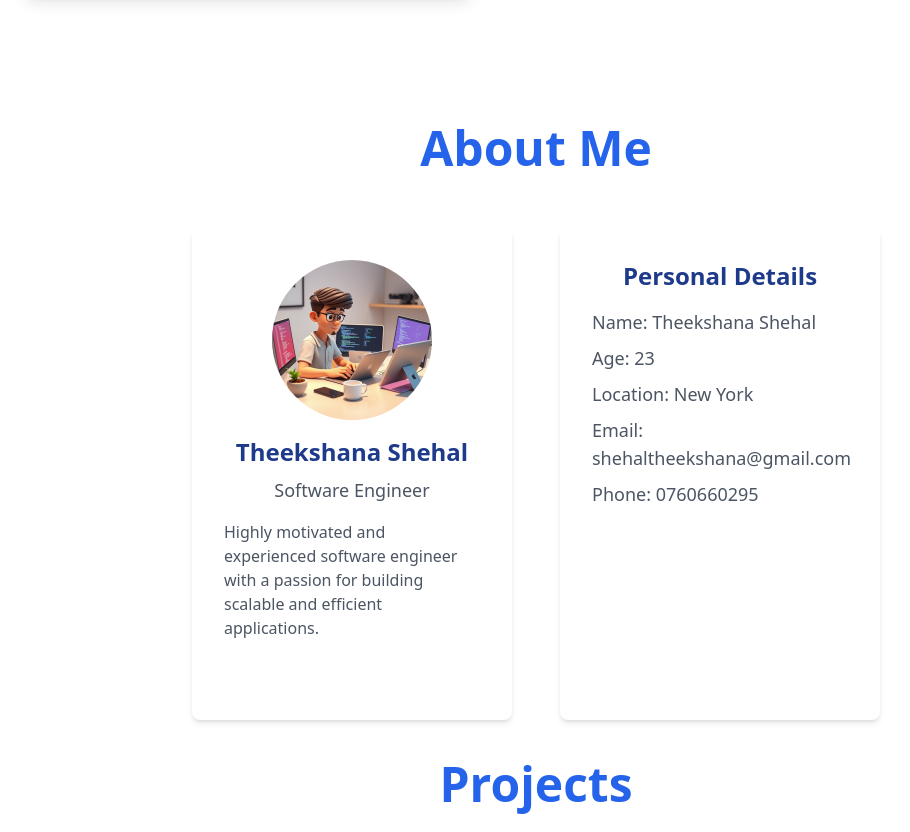
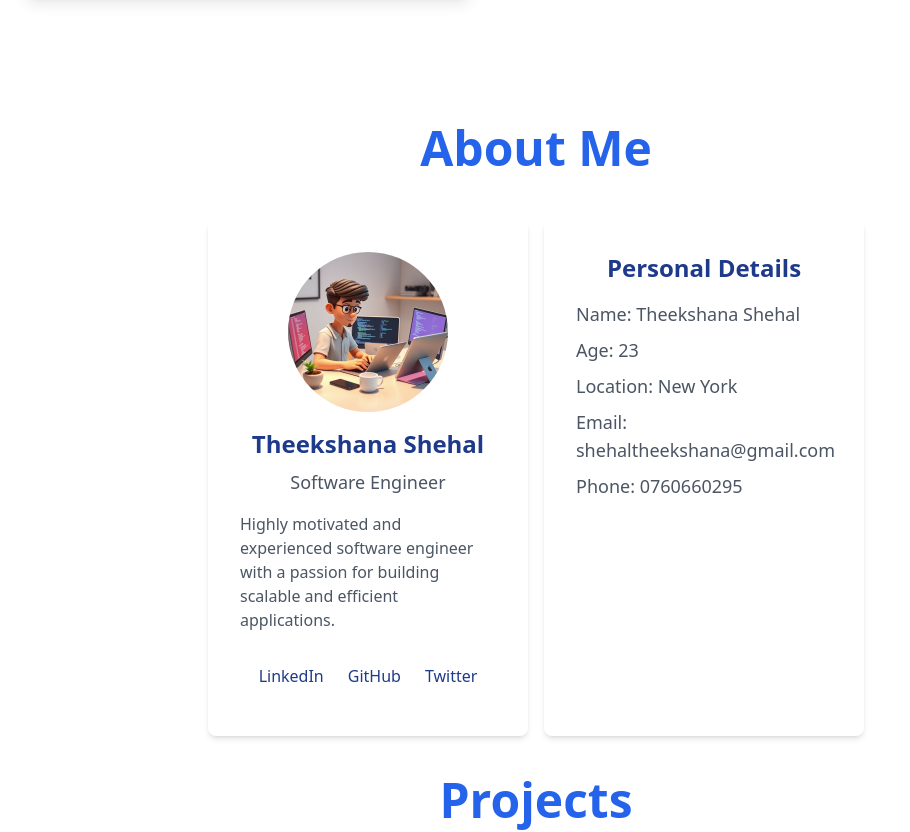
Before and after one commit to Shehal2/React-portfolio, a React (Vite) app: page / in a window 1280 px wide. Shown: the part 580-1412 px from the top of the page, without its empty margins (104-1014 px from the left). Built offline with nearby package versions, Linux system fonts and the light colour scheme.

Commit message:
update about us

```diff
--- a/src/App.tsx
+++ b/src/App.tsx
@@ -43,17 +43,10 @@ function App() {
   </p>
   <div className="mt-5 md:mt-6"> {/* Adds spacing between the text and the social media section */}
     <Socialmedia />
+  </div>
+  </div>
+      </header>
 
-
-
-  </div>
-</div>
-
-      </header>
-      <h2 className="text-3xl md:text-4xl lg:text-5xl font-bold text-center text-blue-600 mb-8">
-        About Me
-      </h2>
-<br></br>
       <Aboutme/>
       <h2 className="text-3xl md:text-4xl lg:text-5xl font-bold text-center text-blue-600 mb-8">
        Projects
@@ -68,9 +61,7 @@ function App() {
       >
 
       </section>
-      <h2 className="text-3xl md:text-4xl lg:text-5xl font-bold text-center text-blue-600 mb-8">
-       Technologies & Tools
-      </h2>
+
       <Technologies/>
 
       <h2 className="text-3xl md:text-4xl lg:text-5xl font-bold text-center text-blue-600 mb-8">
--- a/src/componnent/Aboutme.tsx
+++ b/src/componnent/Aboutme.tsx
@@ -16,7 +16,11 @@ const AboutMe = () => {
     const [name, setName] = useState('Theekshana Shehal');
     const [title, setTitle] = useState('Software Engineer');
     const [description, setDescription] = useState('Highly motivated and experienced software engineer with a passion for building scalable and efficient applications.');
-    const [socialMedia, setSocialMedia] = useState<SocialMedia[]>([]);
+    const [socialMedia, setSocialMedia] = useState<SocialMedia[]>([
+        { name: 'LinkedIn', link: 'https://www.linkedin.com/in/shehal/' },
+        { name: 'GitHub', link: 'https://github.com/shehal/' },
+        { name: 'Twitter', link: 'https://twitter.com/shehal/' },
+    ]);
     const [personalDetails, setPersonalDetails] = useState<PersonalDetails>({
         age: 23,
         location: 'New York',
@@ -25,13 +29,17 @@ const AboutMe = () => {
     });
 
     return (
-        <div className="flex flex-col md:flex-row justify-center mb-10 gap-4">
+        <div className="flex flex-col items-center justify-center mb-10 gap-4">
+            <h2 className="text-3xl md:text-4xl lg:text-5xl font-bold text-center text-blue-600 mb-8">
+                About Me
+            </h2>
+            <div className="flex flex-col md:flex-row justify-center gap-4">
                 {/* Profile Card */}
-            <div className="bg-white rounded-lg shadow-md p-8 mx-4 w-full md:w-1/2 lg:w-1/3 xl:w-1/4">
+                <div className="bg-white rounded-lg shadow-md p-8 w-full md:w-1/2 lg:w-1/3 xl:w-1/4">
                     <div className="mb-4">
                         <img
-                        src="src/images/35e9789b-4ca9-4ef0-a7f8-69b71df8dd41.jfif" // Replace with your image URL
-                        alt="Profile"
+                            src="src/images/35e9789b-4ca9-4ef0-a7f8-69b71df8dd41.jfif" // Replace with your image path or URL
+                            alt="Profile of Theekshana Shehal"
                             className="w-40 h-40 object-cover rounded-full mx-auto mb-4"
                         />
                     </div>
@@ -54,7 +62,7 @@ const AboutMe = () => {
                 </div>
 
                 {/* Personal Details Card */}
-            <div className="bg-white rounded-lg shadow-md p-8 mx-4 w-full md:w-1/2 lg:w-1/3 xl:w-1/4">
+                <div className="bg-white rounded-lg shadow-md p-8 w-full md:w-1/2 lg:w-1/3 xl:w-1/4">
                     <h2 className="text-2xl font-bold text-blue-900 mb-4 text-center">Personal Details</h2>
                     <div className="flex flex-col mb-4">
                         <p className="text-lg text-gray-600 mb-2">Name: {name}</p>
@@ -65,6 +73,7 @@ const AboutMe = () => {
                     </div>
                 </div>
             </div>
+        </div>
     );
 };
 
--- a/src/componnent/Technologies.tsx
+++ b/src/componnent/Technologies.tsx
@@ -10,7 +10,11 @@ import { SiJetbrains } from 'react-icons/si';
 
 const Technologies = () => {
     return (
+
         <div className="pb-24">
+            <h2 className="text-3xl md:text-4xl lg:text-5xl font-bold text-center text-blue-600 mb-8">
+       Technologies & Tools
+      </h2>
             <div className="flex flex-wrap items-center justify-center gap-4">
                 <div className="rounded-2xl p-4">
                     <RiReactjsLine className='text-7xl text-cyan-400'/>
```
Lines whose indentation alone changed are shown as unchanged.
